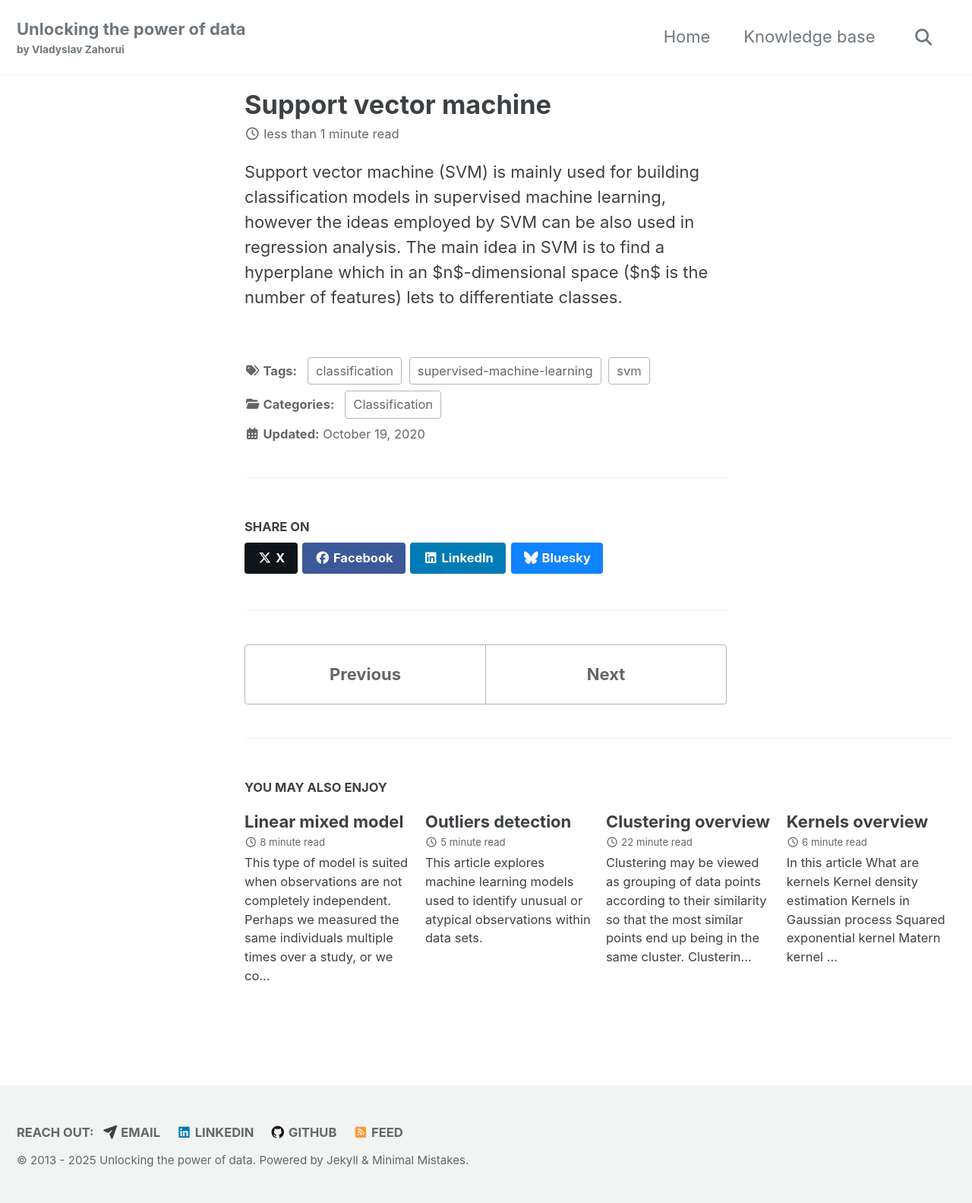
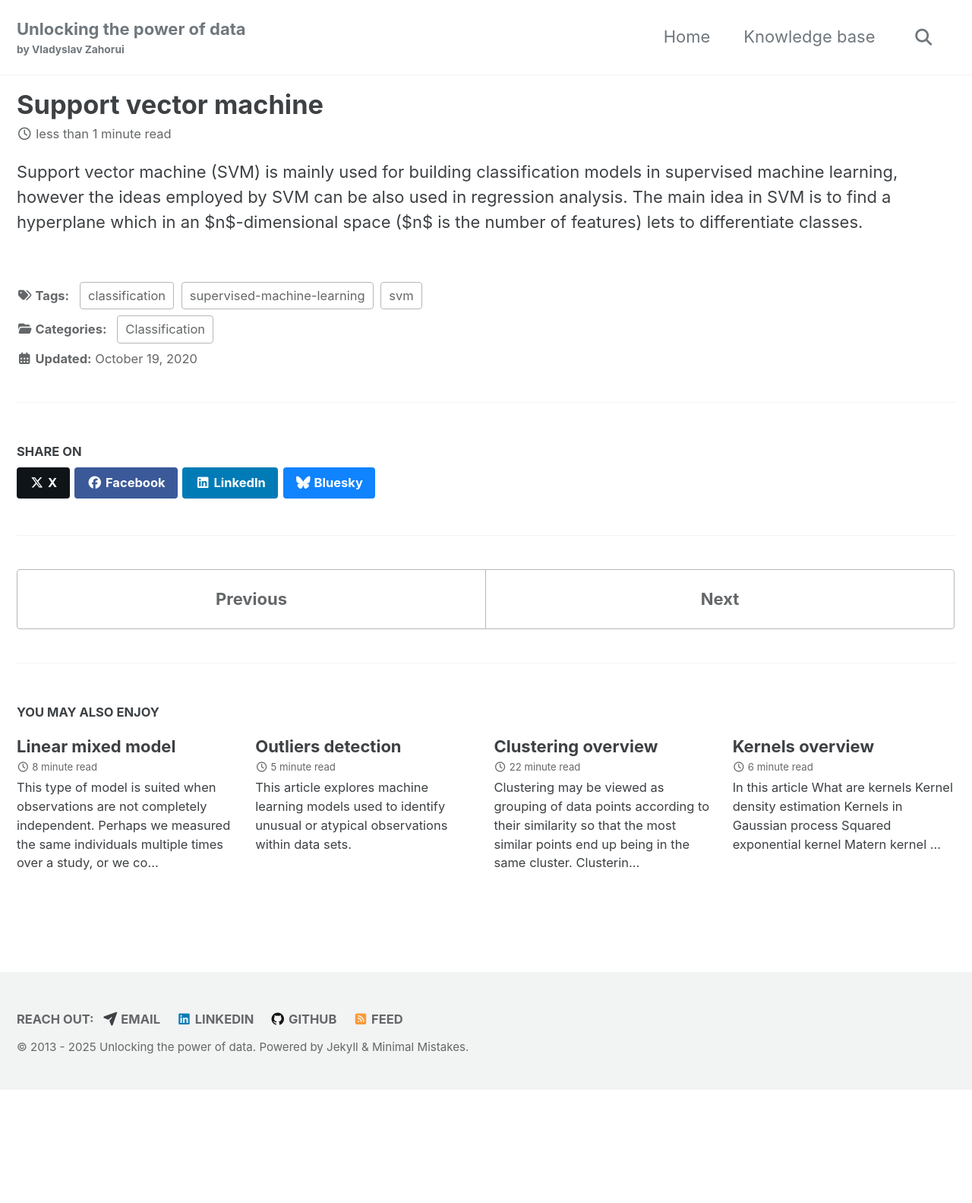
Before and after one commit to vzahorui/vzahorui.github.io, a Jekyll site: the page built from _posts/2020-10-19-support-vector-machine.md, in a window 1280 px wide. Shown: the whole page at 76% size. Built offline with Jekyll 4.4.1, drawn with Linux system fonts in a browser that asks for light colours; cached includes are drawn as plain includes; after the commit the page ends 1434 px from its top, so only the background shows below that.

Commit message:
reduced sidebar width to 0

```diff
--- a/_sass/minimal-mistakes.scss
+++ b/_sass/minimal-mistakes.scss
@@ -35,4 +35,3 @@
 @import "minimal-mistakes/archive";
 @import "minimal-mistakes/sidebar";
 @import "minimal-mistakes/print";
-@import "minimal-mistakes/_custom";
--- a/_sass/minimal-mistakes/_custom.scss
+++ /dev/null
@@ -1,24 +0,0 @@
-// Override the main content container styles
-.page__wrapper {
-  max-width: 100% !important;
-}
-
-.page__content {
-  .archive {
-    max-width: 100% !important;
-  }
-}
-
-// Center the main column
-.wide .page__content {
-  max-width: 100% !important; // Adjust this value for your desired max width
-  margin-right: auto !important; // remove the right margin
-  margin-left: auto !important; // center the content
-}
-
-// Override the content's reserved space
-.layout--single .page__content,
-.layout--archive .page__content {
-  padding-right: 0 !important;
-  padding-left: 0 !important;
-}
--- a/_sass/minimal-mistakes/_variables.scss
+++ b/_sass/minimal-mistakes/_variables.scss
@@ -193,9 +193,9 @@
    Grid
    ========================================================================== */
 
-$right-sidebar-width-narrow: 200px !default;
-$right-sidebar-width: 300px !default;
-$right-sidebar-width-wide: 400px !default;
+$right-sidebar-width-narrow: 0px !default;
+$right-sidebar-width: 0px !default;
+$right-sidebar-width-wide: 0px !default;
 
 /*
    Other
```
